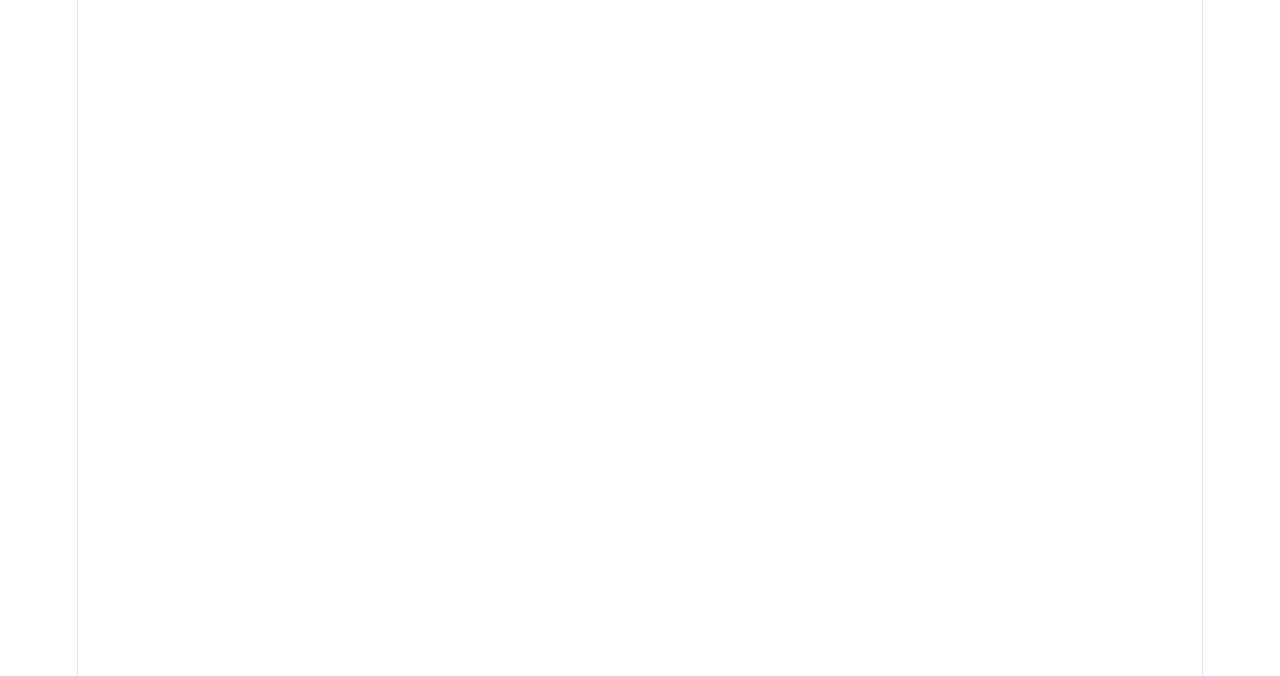
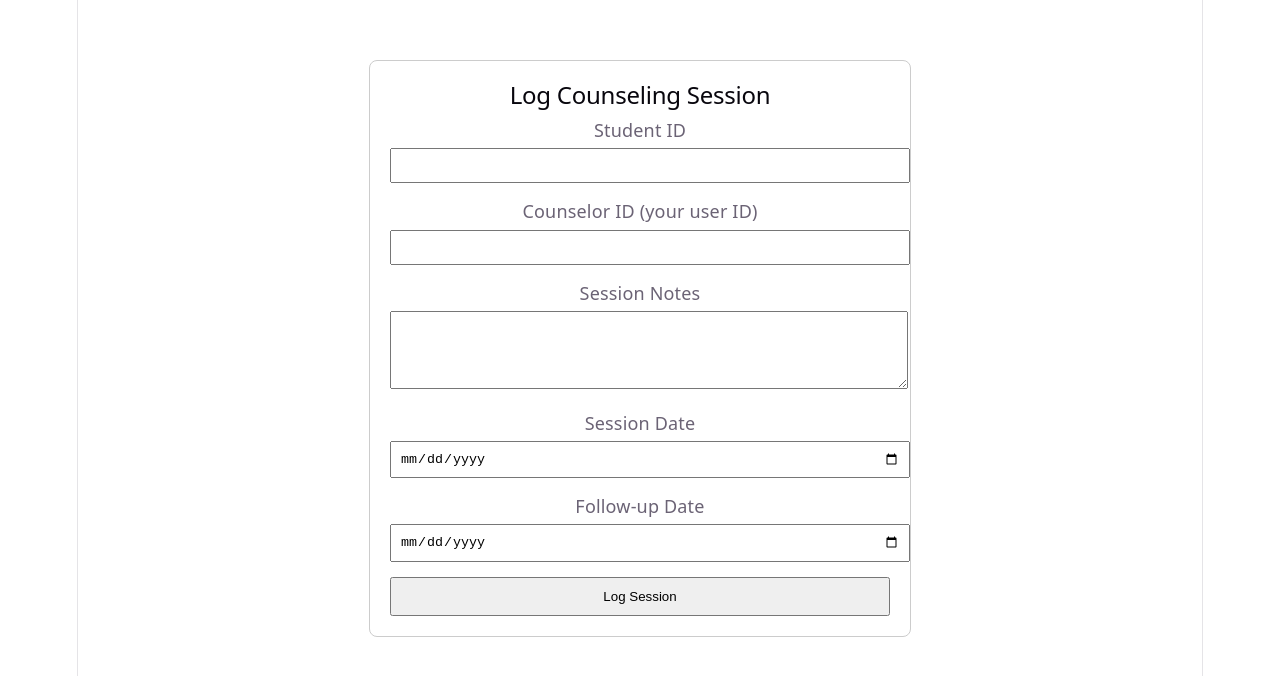
Before and after one commit to Kanigavsb/ai-dropout-prediction-system, a React app in the folder frontend/: page /add-counseling-session in a window 1280 px wide. Before the commit this address had no page. Shown: the top 676 px of the page. Built offline with nearby package versions, Linux system fonts and the light colour scheme; the HTML template or start-up script is replaced by a standard one.

Commit message:
Day 17: CRUD forms for academic records, fee records, and counseling sessions

```diff
--- a/frontend/src/App.jsx
+++ b/frontend/src/App.jsx
@@ -3,6 +3,9 @@ import Login from "./pages/Login";
 import Register from "./pages/Register";
 import Dashboard from "./pages/Dashboard";
 import AddStudent from "./pages/AddStudent";
+import AddAcademicRecord from "./pages/AddAcademicRecord";
+import AddFeeRecord from "./pages/AddFeeRecord";
+import AddCounselingSession from "./pages/AddCounselingSession";
 
 function App() {
   return (
@@ -12,6 +15,9 @@ function App() {
         <Route path="/register" element={<Register />} />
         <Route path="/dashboard" element={<Dashboard />} />
         <Route path="/add-student" element={<AddStudent />} />
+        <Route path="/add-academic-record" element={<AddAcademicRecord />} />
+        <Route path="/add-fee-record" element={<AddFeeRecord />} />
+        <Route path="/add-counseling-session" element={<AddCounselingSession />} />
       </Routes>
     </BrowserRouter>
   );
--- /dev/null
+++ b/frontend/src/pages/AddAcademicRecord.jsx
@@ -0,0 +1,108 @@
+import { useState } from "react";
+import axios from "axios";
+
+function AddAcademicRecord() {
+  const [formData, setFormData] = useState({
+    student_id: "",
+    attendance_pct: "",
+    cgpa: "",
+    backlogs: "",
+    semester: "",
+  });
+  const [message, setMessage] = useState("");
+  const [error, setError] = useState("");
+
+  const handleChange = (e) => {
+    setFormData({ ...formData, [e.target.name]: e.target.value });
+  };
+
+  const handleSubmit = async (e) => {
+    e.preventDefault();
+    setMessage("");
+    setError("");
+    try {
+      await axios.post("http://localhost:8080/api/academic-records", formData);
+      setMessage("Academic record added successfully!");
+      setFormData({ student_id: "", attendance_pct: "", cgpa: "", backlogs: "", semester: "" });
+    } catch (err) {
+      setError("Failed to add record. Please check backend connection.");
+    }
+  };
+
+  const inputStyle = { width: "100%", padding: "8px", marginTop: "5px", marginBottom: "15px" };
+
+  return (
+    <div style={{ maxWidth: "500px", margin: "60px auto", padding: "20px", border: "1px solid #ccc", borderRadius: "8px" }}>
+      <h2>Add Academic Record</h2>
+      <form onSubmit={handleSubmit}>
+        <label>Student ID</label>
+        <input
+          type="number"
+          name="student_id"
+          value={formData.student_id}
+          onChange={handleChange}
+          required
+          style={inputStyle}
+        />
+
+        <label>Attendance (%)</label>
+        <input
+          type="number"
+          name="attendance_pct"
+          value={formData.attendance_pct}
+          onChange={handleChange}
+          required
+          min="0"
+          max="100"
+          step="0.1"
+          style={inputStyle}
+        />
+
+        <label>CGPA</label>
+        <input
+          type="number"
+          name="cgpa"
+          value={formData.cgpa}
+          onChange={handleChange}
+          required
+          min="0"
+          max="10"
+          step="0.01"
+          style={inputStyle}
+        />
+
+        <label>Backlogs</label>
+        <input
+          type="number"
+          name="backlogs"
+          value={formData.backlogs}
+          onChange={handleChange}
+          required
+          min="0"
+          style={inputStyle}
+        />
+
+        <label>Semester</label>
+        <input
+          type="number"
+          name="semester"
+          value={formData.semester}
+          onChange={handleChange}
+          required
+          min="1"
+          max="8"
+          style={inputStyle}
+        />
+
+        {message && <p style={{ color: "green" }}>{message}</p>}
+        {error && <p style={{ color: "red" }}>{error}</p>}
+
+        <button type="submit" style={{ width: "100%", padding: "10px" }}>
+          Add Record
+        </button>
+      </form>
+    </div>
+  );
+}
+
+export default AddAcademicRecord;
--- /dev/null
+++ b/frontend/src/pages/AddCounselingSession.jsx
@@ -0,0 +1,98 @@
+import { useState } from "react";
+import axios from "axios";
+
+function AddCounselingSession() {
+  const [formData, setFormData] = useState({
+    student_id: "",
+    counselor_id: "",
+    notes: "",
+    session_date: "",
+    follow_up_date: "",
+  });
+  const [message, setMessage] = useState("");
+  const [error, setError] = useState("");
+
+  const handleChange = (e) => {
+    setFormData({ ...formData, [e.target.name]: e.target.value });
+  };
+
+  const handleSubmit = async (e) => {
+    e.preventDefault();
+    setMessage("");
+    setError("");
+    try {
+      await axios.post("http://localhost:8080/api/counseling-sessions", formData);
+      setMessage("Counseling session logged successfully!");
+      setFormData({ student_id: "", counselor_id: "", notes: "", session_date: "", follow_up_date: "" });
+    } catch (err) {
+      setError("Failed to log session. Please check backend connection.");
+    }
+  };
+
+  const inputStyle = { width: "100%", padding: "8px", marginTop: "5px", marginBottom: "15px" };
+
+  return (
+    <div style={{ maxWidth: "500px", margin: "60px auto", padding: "20px", border: "1px solid #ccc", borderRadius: "8px" }}>
+      <h2>Log Counseling Session</h2>
+      <form onSubmit={handleSubmit}>
+        <label>Student ID</label>
+        <input
+          type="number"
+          name="student_id"
+          value={formData.student_id}
+          onChange={handleChange}
+          required
+          style={inputStyle}
+        />
+
+        <label>Counselor ID (your user ID)</label>
+        <input
+          type="number"
+          name="counselor_id"
+          value={formData.counselor_id}
+          onChange={handleChange}
+          required
+          style={inputStyle}
+        />
+
+        <label>Session Notes</label>
+        <textarea
+          name="notes"
+          value={formData.notes}
+          onChange={handleChange}
+          required
+          rows="4"
+          style={inputStyle}
+        />
+
+        <label>Session Date</label>
+        <input
+          type="date"
+          name="session_date"
+          value={formData.session_date}
+          onChange={handleChange}
+          required
+          style={inputStyle}
+        />
+
+        <label>Follow-up Date</label>
+        <input
+          type="date"
+          name="follow_up_date"
+          value={formData.follow_up_date}
+          onChange={handleChange}
+          style={inputStyle}
+        />
+
+        {message && <p style={{ color: "green" }}>{message}</p>}
+        {error && <p style={{ color: "red" }}>{error}</p>}
+
+        <button type="submit" style={{ width: "100%", padding: "10px" }}>
+          Log Session
+        </button>
+      </form>
+    </div>
+  );
+}
+
+export default AddCounselingSession;
--- /dev/null
+++ b/frontend/src/pages/AddFeeRecord.jsx
@@ -0,0 +1,92 @@
+import { useState } from "react";
+import axios from "axios";
+
+function AddFeeRecord() {
+  const [formData, setFormData] = useState({
+    student_id: "",
+    amount_due: "",
+    amount_paid: "",
+    status: "PENDING",
+  });
+  const [message, setMessage] = useState("");
+  const [error, setError] = useState("");
+
+  const handleChange = (e) => {
+    setFormData({ ...formData, [e.target.name]: e.target.value });
+  };
+
+  const handleSubmit = async (e) => {
+    e.preventDefault();
+    setMessage("");
+    setError("");
+    try {
+      await axios.post("http://localhost:8080/api/fee-records", formData);
+      setMessage("Fee record added successfully!");
+      setFormData({ student_id: "", amount_due: "", amount_paid: "", status: "PENDING" });
+    } catch (err) {
+      setError("Failed to add record. Please check backend connection.");
+    }
+  };
+
+  const inputStyle = { width: "100%", padding: "8px", marginTop: "5px", marginBottom: "15px" };
+
+  return (
+    <div style={{ maxWidth: "500px", margin: "60px auto", padding: "20px", border: "1px solid #ccc", borderRadius: "8px" }}>
+      <h2>Add Fee Record</h2>
+      <form onSubmit={handleSubmit}>
+        <label>Student ID</label>
+        <input
+          type="number"
+          name="student_id"
+          value={formData.student_id}
+          onChange={handleChange}
+          required
+          style={inputStyle}
+        />
+
+        <label>Amount Due</label>
+        <input
+          type="number"
+          name="amount_due"
+          value={formData.amount_due}
+          onChange={handleChange}
+          required
+          step="0.01"
+          style={inputStyle}
+        />
+
+        <label>Amount Paid</label>
+        <input
+          type="number"
+          name="amount_paid"
+          value={formData.amount_paid}
+          onChange={handleChange}
+          required
+          step="0.01"
+          style={inputStyle}
+        />
+
+        <label>Status</label>
+        <select
+          name="status"
+          value={formData.status}
+          onChange={handleChange}
+          style={inputStyle}
+        >
+          <option value="PENDING">Pending</option>
+          <option value="PARTIAL">Partial</option>
+          <option value="PAID">Paid</option>
+        </select>
+
+        {message && <p style={{ color: "green" }}>{message}</p>}
+        {error && <p style={{ color: "red" }}>{error}</p>}
+
+        <button type="submit" style={{ width: "100%", padding: "10px" }}>
+          Add Record
+        </button>
+      </form>
+    </div>
+  );
+}
+
+export default AddFeeRecord;
```
